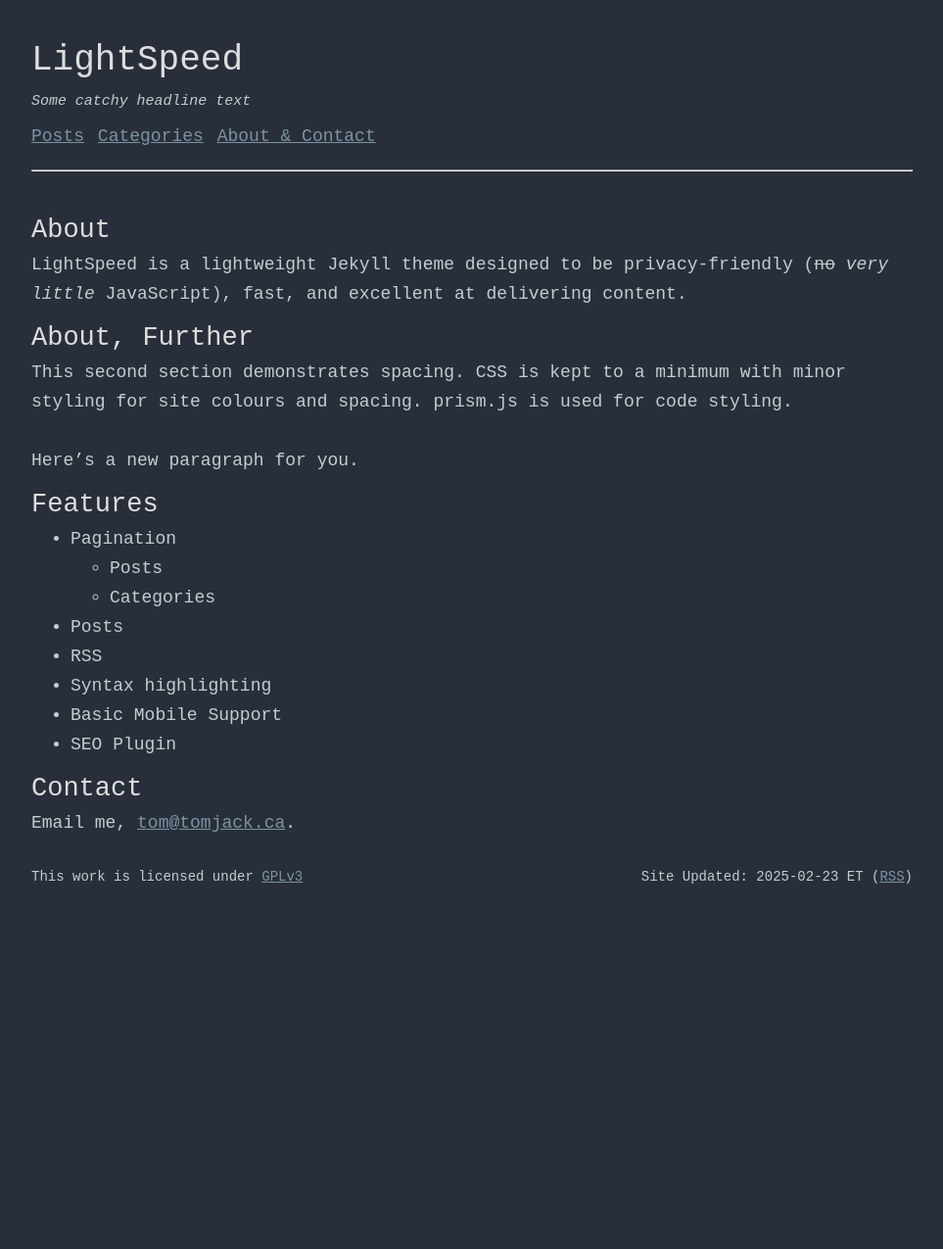
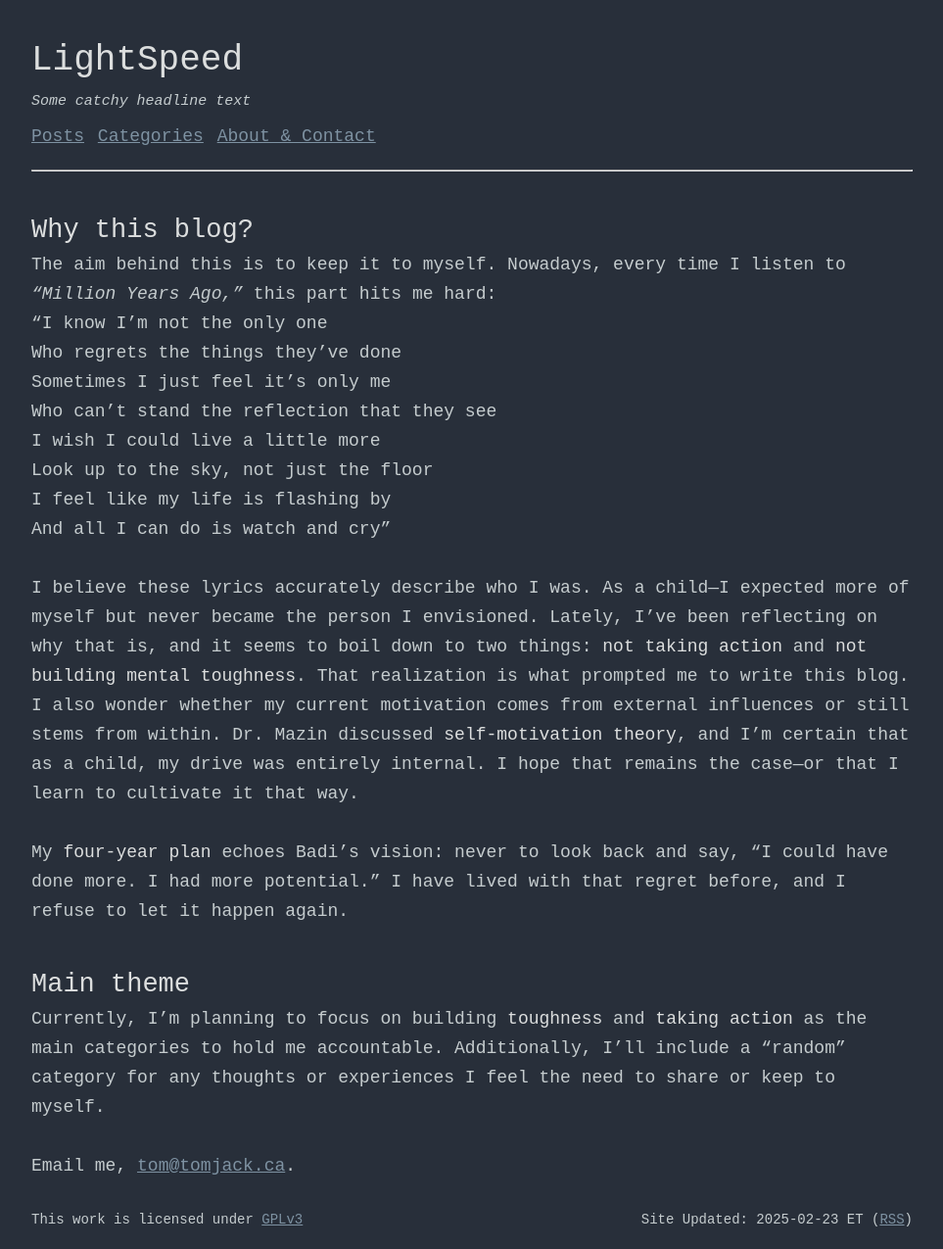
Before and after one commit to r-almuhanna/r-almuhanna.github.io, a Jekyll site: the page built from index.md, in a window 1280 px wide. Shown: the whole page at 98% size, without its empty margins (158-1121 px from the left). Built offline with Jekyll 4.4.1, drawn with Linux system fonts in a browser that asks for light colours; before the commit the page ends 925 px from its top, so only the background shows below that.

Commit message:
update about

```diff
--- a/index.md
+++ b/index.md
@@ -2,26 +2,46 @@
 layout: default
 title: LightSpeed Contact
 ---
+## Why this blog?
 
-## About
-LightSpeed is a lightweight Jekyll theme designed to be privacy-friendly (~~no~~ _very little_ JavaScript), fast, and
-excellent at delivering content.
+The aim behind this is to keep it to myself. Nowadays, every time I listen to *"Million Years Ago,"* this part hits me hard:
+<br>
+> "I know I'm not the only one
+> Who regrets the things they've done
+> Sometimes I just feel it's only me
+> Who can't stand the reflection that they see
+> I wish I could live a little more
+> Look up to the sky, not just the floor
+> I feel like my life is flashing by
+> And all I can do is watch and cry"
 
-## About, Further
-This second section demonstrates spacing. CSS is kept to a minimum with minor styling
-for site colours and spacing. prism.js is used for code styling.
 <br>
-Here's a new paragraph for you.
 
-## Features
-- Pagination
-    - Posts
-    - Categories
-- Posts
-- RSS
-- Syntax highlighting
-- Basic Mobile Support
-- SEO Plugin
+I believe these lyrics accurately describe who I was. As a child—I expected more of myself but never became the person I envisioned. Lately, I’ve been reflecting on why that is, and it seems to boil down to two things: **not taking action** and **not building mental toughness**. That realization is what prompted me to write this blog.
+<br>
 
-## Contact
+
+
+
+I also wonder whether my current motivation comes from external influences or still stems from within. Dr. Mazin discussed **self-motivation theory**, and I’m certain that as a child, my drive was entirely internal. I hope that remains the case—or that I learn to cultivate it that way.
+
+
+
+<!-- invisible line -->
+
+<!-- invisible line -->
+<br>
+
+My **four-year plan** echoes Badi’s vision: never to look back and say, “I could have done more. I had more potential.” I have lived with that regret before, and I refuse to let it happen again.
+
+
+<br>
+
+
+## Main theme
+
+Currently, I'm planning to focus on building **toughness** and **taking action** as the main categories to hold me accountable. Additionally, I'll include a "random" category for any thoughts or experiences I feel the need to share or keep to myself.
+
+<br>
+
 Email me, [tom@tomjack.ca](mailto:tom@tomjack.ca).
```
Also changed, not shown: 16 other files.
